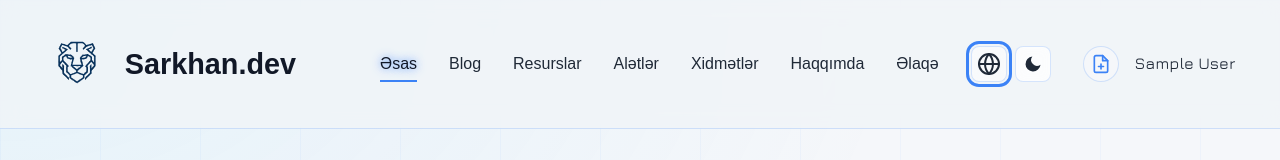
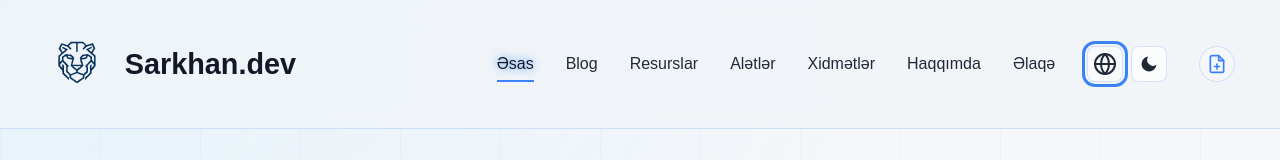
Before and after one commit to Saitosar/sarkhan-dev-nextjs, a Next.js app: page / in a window 1280 px wide. Shown: the top 160 px of the page. Built offline with nearby package versions, Linux system fonts and the light colour scheme; no server answers; sample sign-in values are in the browser's storage; a web font is replaced by a local one.

Commit message:
Remove user name display from avatar in Header component

```diff
--- a/components/Header.js
+++ b/components/Header.js
@@ -47,7 +47,6 @@ export default function Header({ t, lang, setLang, activeSection }) {
                 <div className="avatar-placeholder-small">
                     <Icon name={getAvatarIcon()} />
                 </div>
-                <span>{session.user.name || session.user.email}</span>
             </Link>
         );
     };
```
